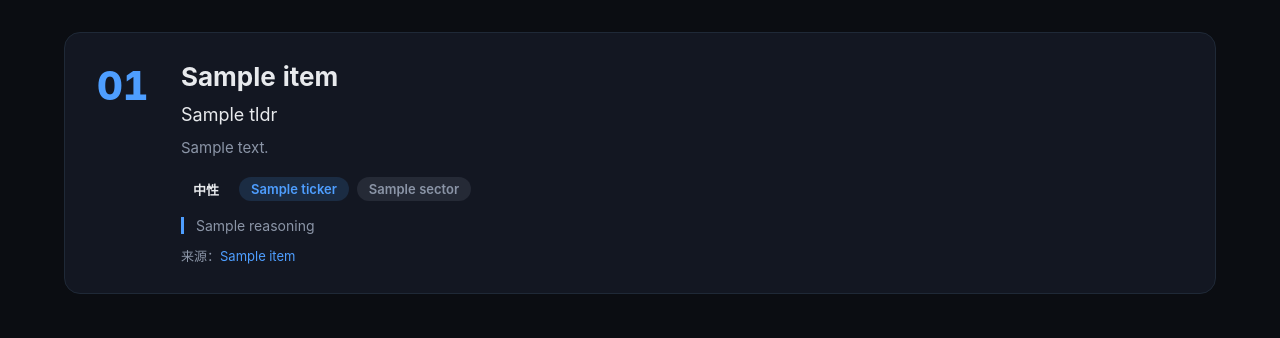
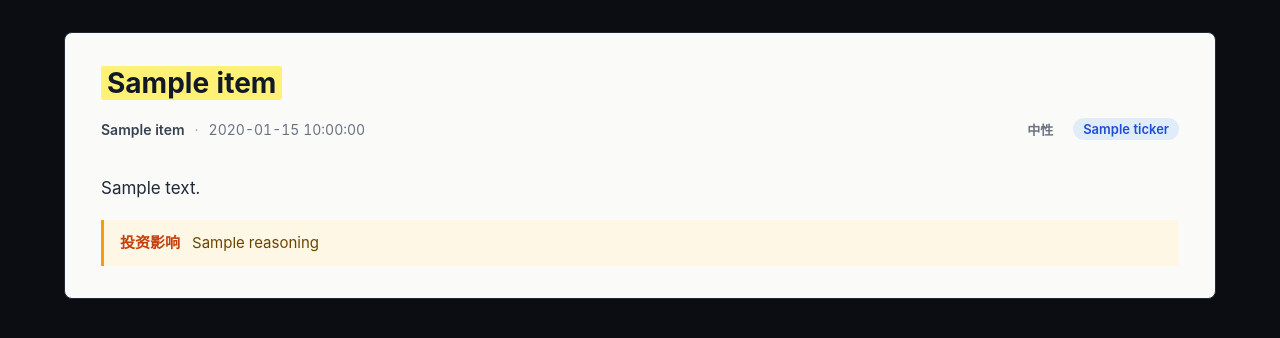
Before and after one commit to onlyLT/newsAi, a Python web app: template templates/index.html.j2 in a window 1280 px wide. Shown: the part 141-479 px from the top of the page. Run offline with Jinja, Linux system fonts and the light colour scheme; the template is opened without the code that fills it: most values are stand-ins (such as "Sample title", 1, 10 or a date in 2020).

Commit message:
feat(ux): drop intro frame, news-clipping cards, title strip nav
Co-Authored-By: Claude Sonnet 4.6 <noreply@anthropic.com>

```diff
--- a/pipelines/script.py
+++ b/pipelines/script.py
@@ -22,10 +22,10 @@ def _validate_script_payload(payload) -> tuple[str, list[Segment]]:
     if not isinstance(script_md, str) or not script_md.strip():
         raise ValueError("script_md missing")
     if not isinstance(raw_segs, list) or len(raw_segs) < 3:
-        raise ValueError("segments must be a list with intro + items + outro")
+        raise ValueError("segments must be a list with toc + items + outro")
     segs = [Segment.model_validate(s) for s in raw_segs]
-    if segs[0].id != "intro" or segs[-1].id != "outro":
-        raise ValueError("segments must start with intro and end with outro")
+    if segs[0].id != "toc" or segs[-1].id != "outro":
+        raise ValueError("segments must start with toc and end with outro")
     return script_md, segs
 
 
--- a/templates/_card.html.j2
+++ b/templates/_card.html.j2
@@ -1,20 +1,23 @@
-<div class="card" id="card-{{ item.rank }}">
-  <div class="rank">{{ "%02d"|format(item.rank) }}</div>
-  <div class="body">
-    <h2>{{ item.title }}</h2>
-    <div class="tldr">{{ item.tldr }}</div>
-    <div class="details">{{ item.details }}</div>
-    <div class="tags">
-      <span class="tag dir-{{ item.impact.direction }}">
+<article class="card" id="card-{{ item.rank }}">
+  <header class="clip-header">
+    <h2 class="clip-title"><mark>{{ item.title }}</mark></h2>
+    <div class="clip-meta">
+      <span class="clip-source">{{ item.source_name }}</span>
+      <span class="clip-dot">·</span>
+      <span class="clip-date">{{ date }}</span>
+      <span class="clip-spacer"></span>
+      <span class="clip-tag dir-{{ item.impact.direction }}">
         {% if item.impact.direction == "bullish" %}利好
         {% elif item.impact.direction == "bearish" %}利空
         {% else %}中性
         {% endif %}
       </span>
-      {% for t in item.impact.tickers %}<span class="tag ticker">{{ t }}</span>{% endfor %}
-      {% for s in item.impact.sectors %}<span class="tag sector">{{ s }}</span>{% endfor %}
+      {% for t in item.impact.tickers %}<span class="clip-tag ticker">{{ t }}</span>{% endfor %}
     </div>
-    <div class="reasoning">{{ item.impact.reasoning }}</div>
-    <div class="source">来源：<a href="{{ item.source_url }}">{{ item.source_name }}</a></div>
+  </header>
+  <p class="clip-body">{{ item.details }}</p>
+  <div class="clip-impact">
+    <span class="clip-impact-label">投资影响</span>
+    {{ item.impact.reasoning }}
   </div>
-</div>
+</article>
--- a/templates/index.html.j2
+++ b/templates/index.html.j2
@@ -35,10 +35,14 @@
   {% set item = items[card_index] %}
   <div class="frame-card">
     {% include "_card.html.j2" %}
-    <div class="progress">
-      <div class="progress-bar"><div class="progress-fill" style="width: {{ (item.rank / items|length * 100)|round(0, 'floor') }}%"></div></div>
-      <div class="progress-text">{{ item.rank }} / {{ items|length }}</div>
-    </div>
+    <nav class="title-strip" aria-label="目录">
+      {% for it in items %}
+        <span class="strip-cell{% if it.rank == item.rank %} active{% endif %}">
+          <span class="strip-rank">{{ "%02d"|format(it.rank) }}</span>
+          <span class="strip-title">{{ it.title }}</span>
+        </span>
+      {% endfor %}
+    </nav>
   </div>
 {% else %}
   <div class="page-list">
--- a/templates/styles.css
+++ b/templates/styles.css
@@ -21,33 +21,73 @@ html, body {
 .page-list h1 { font-size: 42px; font-weight: 700; }
 .page-list .meta { color: var(--muted); margin-top: 8px; font-size: 16px; }
 
+/* News clipping card */
 .card {
-  background: var(--card-bg);
+  background: #fafaf8;
+  color: #111827;
+  border-radius: 8px;
+  padding: 32px 36px;
+  margin-bottom: 16px;
   border: 1px solid var(--card-border);
-  border-radius: 16px;
-  padding: 28px 32px;
-  margin-bottom: 16px;
-  display: grid;
-  grid-template-columns: 64px 1fr;
-  gap: 20px;
+  font-family: "PingFang SC", "Microsoft YaHei", -apple-system, system-ui, serif;
 }
-.card .rank { font-size: 40px; font-weight: 800; color: var(--accent); }
-.card .body h2 { font-size: 26px; margin-bottom: 12px; }
-.card .body .tldr { font-size: 18px; color: var(--fg); margin-bottom: 12px; }
-.card .body .details { font-size: 15px; color: var(--muted); margin-bottom: 16px; line-height: 1.5; }
-.tags { display: flex; flex-wrap: wrap; gap: 8px; align-items: center; }
-.tag { padding: 4px 12px; border-radius: 999px; font-size: 13px; font-weight: 600; }
-.tag.ticker { background: rgba(78, 158, 255, 0.15); color: var(--accent); }
-.tag.sector { background: rgba(139, 149, 167, 0.15); color: var(--muted); }
-.tag.dir-bullish { background: rgba(46, 204, 113, 0.2); color: var(--bull); }
-.tag.dir-bearish { background: rgba(231, 76, 60, 0.2); color: var(--bear); }
-.tag.dir-mixed { background: rgba(241, 196, 15, 0.2); color: var(--mixed); }
-.reasoning { margin-top: 14px; font-size: 14px; color: var(--muted); border-left: 3px solid var(--accent); padding-left: 12px; }
-.source { margin-top: 12px; font-size: 13px; color: var(--muted); }
-.source a { color: var(--accent); text-decoration: none; }
+.clip-header { margin-bottom: 18px; }
+.clip-title {
+  font-size: 28px;
+  font-weight: 700;
+  line-height: 1.35;
+  margin-bottom: 14px;
+}
+.clip-title mark {
+  background: #fff176;
+  color: #111827;
+  padding: 0 6px;
+  border-radius: 2px;
+}
+.clip-meta {
+  display: flex;
+  align-items: center;
+  gap: 10px;
+  font-size: 14px;
+  color: #6b7280;
+  flex-wrap: wrap;
+}
+.clip-source { font-weight: 600; color: #374151; }
+.clip-dot { color: #9ca3af; }
+.clip-spacer { flex: 1; }
+.clip-tag {
+  padding: 3px 10px;
+  border-radius: 999px;
+  font-size: 13px;
+  font-weight: 600;
+}
+.clip-tag.dir-bullish { background: rgba(46, 204, 113, 0.18); color: #057a3e; }
+.clip-tag.dir-bearish { background: rgba(231, 76, 60, 0.18); color: #b8341e; }
+.clip-tag.dir-mixed { background: rgba(241, 196, 15, 0.22); color: #946a04; }
+.clip-tag.ticker { background: rgba(78, 158, 255, 0.15); color: #1d4ed8; }
+.clip-body {
+  font-size: 17px;
+  line-height: 1.65;
+  color: #1f2937;
+  margin-bottom: 18px;
+}
+.clip-impact {
+  background: #fff7e6;
+  border-left: 3px solid #f59e0b;
+  padding: 12px 16px;
+  font-size: 15px;
+  line-height: 1.5;
+  color: #6b4500;
+}
+.clip-impact-label {
+  display: inline-block;
+  font-weight: 700;
+  color: #c2410c;
+  margin-right: 8px;
+}
 
-/* Video frame mode: 1920x1080 single-card centered */
-.frame-card, .frame-intro, .frame-outro {
+/* Video frame mode: 1920x1080 */
+.frame-intro, .frame-outro {
   width: 1920px;
   height: 1080px;
   display: flex;
```
Also changed, not shown: other parts of templates/styles.css (+85 -42 lines), pipelines/render_video.py (+1 -8 lines), prompts/script.system.md (+9 -10 lines), tests/test_render_html.py (+3 -4 lines), tests/test_render_video.py (+1 -1 lines), tests/test_script.py (+2 -2 lines).
